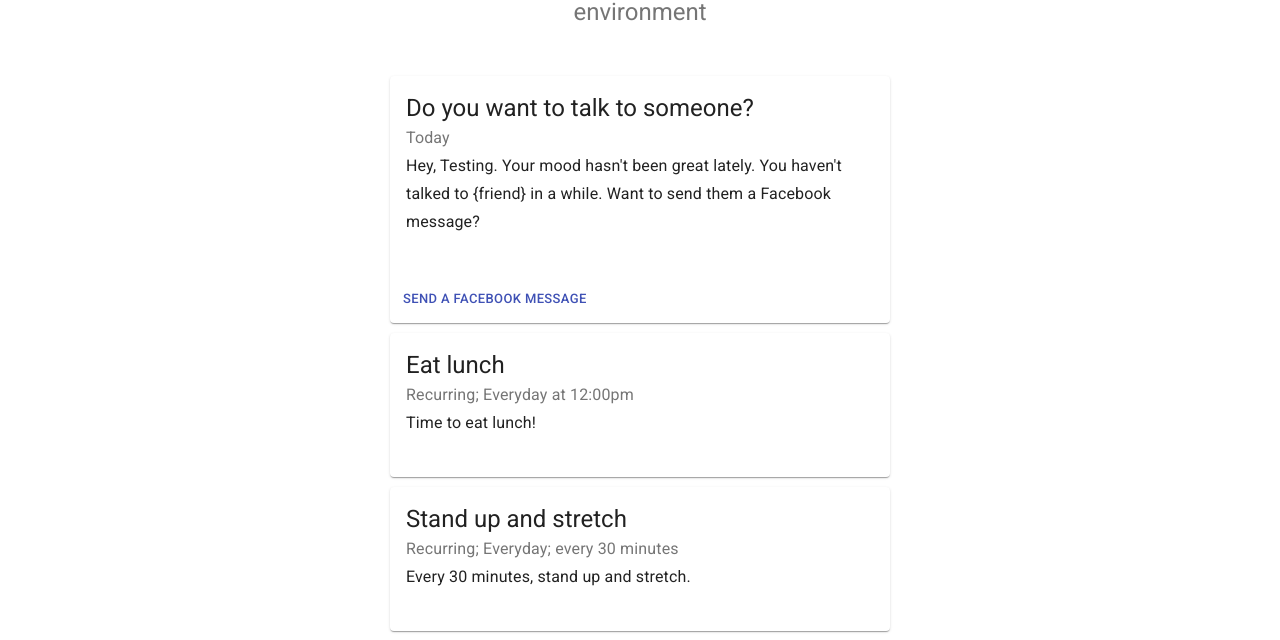
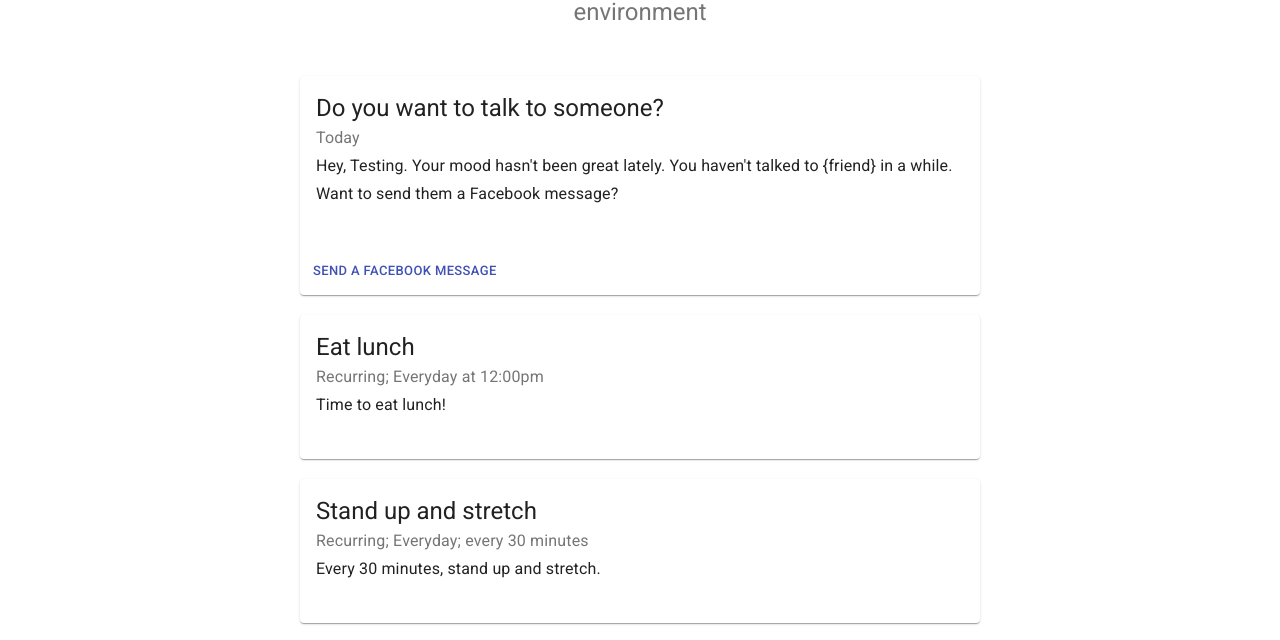
Before and after one commit to brandonrhayes/2020-SAP-iXp-Hack4Good-Hackathon, a React (Create React App) app in the folder client/: page /reminders in a window 1280 px wide. Shown: the part 257-897 px from the top of the page. Built offline with nearby package versions, Linux system fonts and the light colour scheme.

Commit message:
card resize

```diff
--- a/client/src/components/Reminder/ReminderCard.js
+++ b/client/src/components/Reminder/ReminderCard.js
@@ -11,8 +11,10 @@ import { makeStyles } from "@material-ui/core/styles";
 const useStyles = makeStyles({
   card: {
     // display: "flex",
-    marginBottom: "10px",
-    maxWidth: "500px",
+    maxWidth: "680px",
+    marginBottom: "20px",
+    marginRight: "20px",
+    marginLeft: "20px",
   },
   cardDetails: {
     flex: 1,
```
